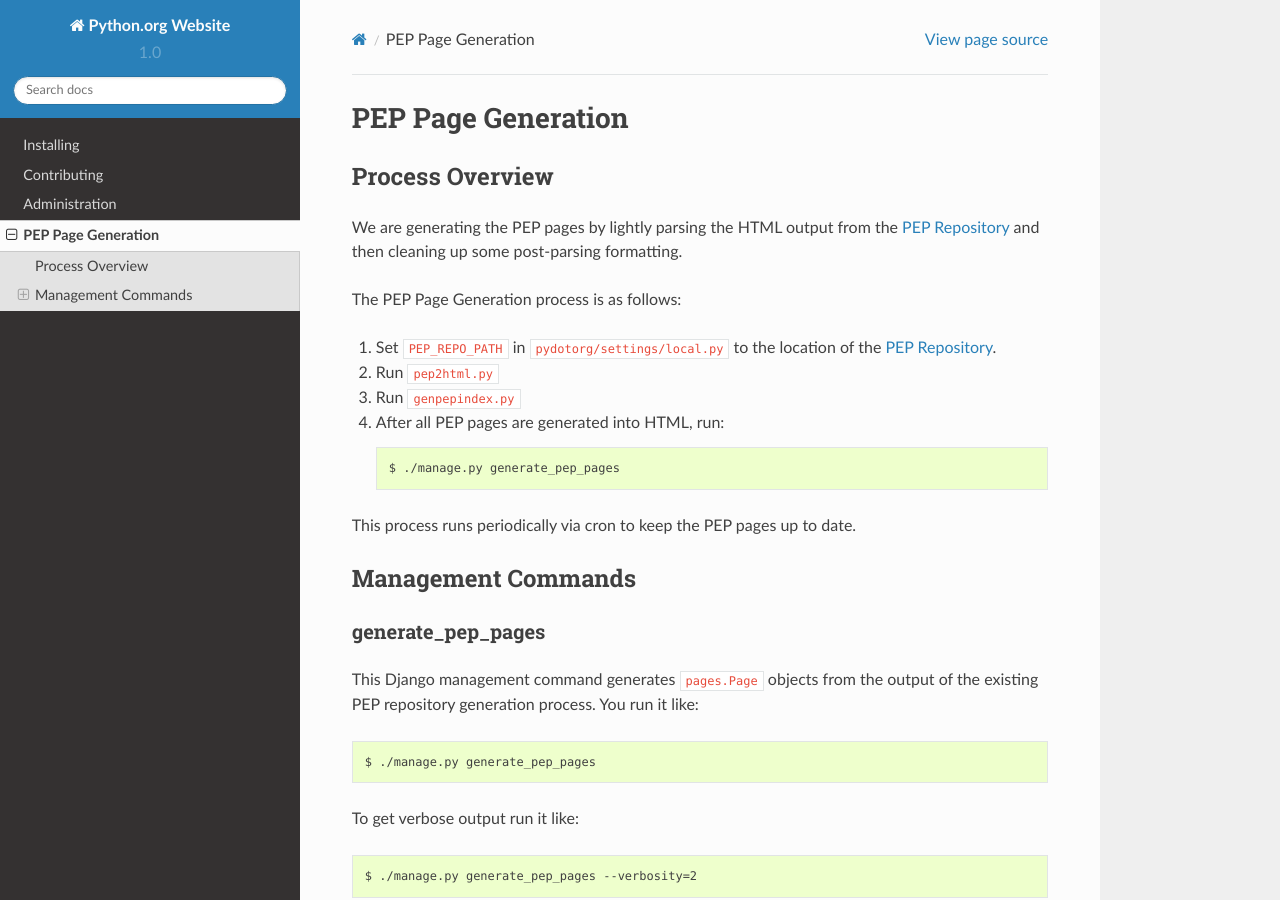
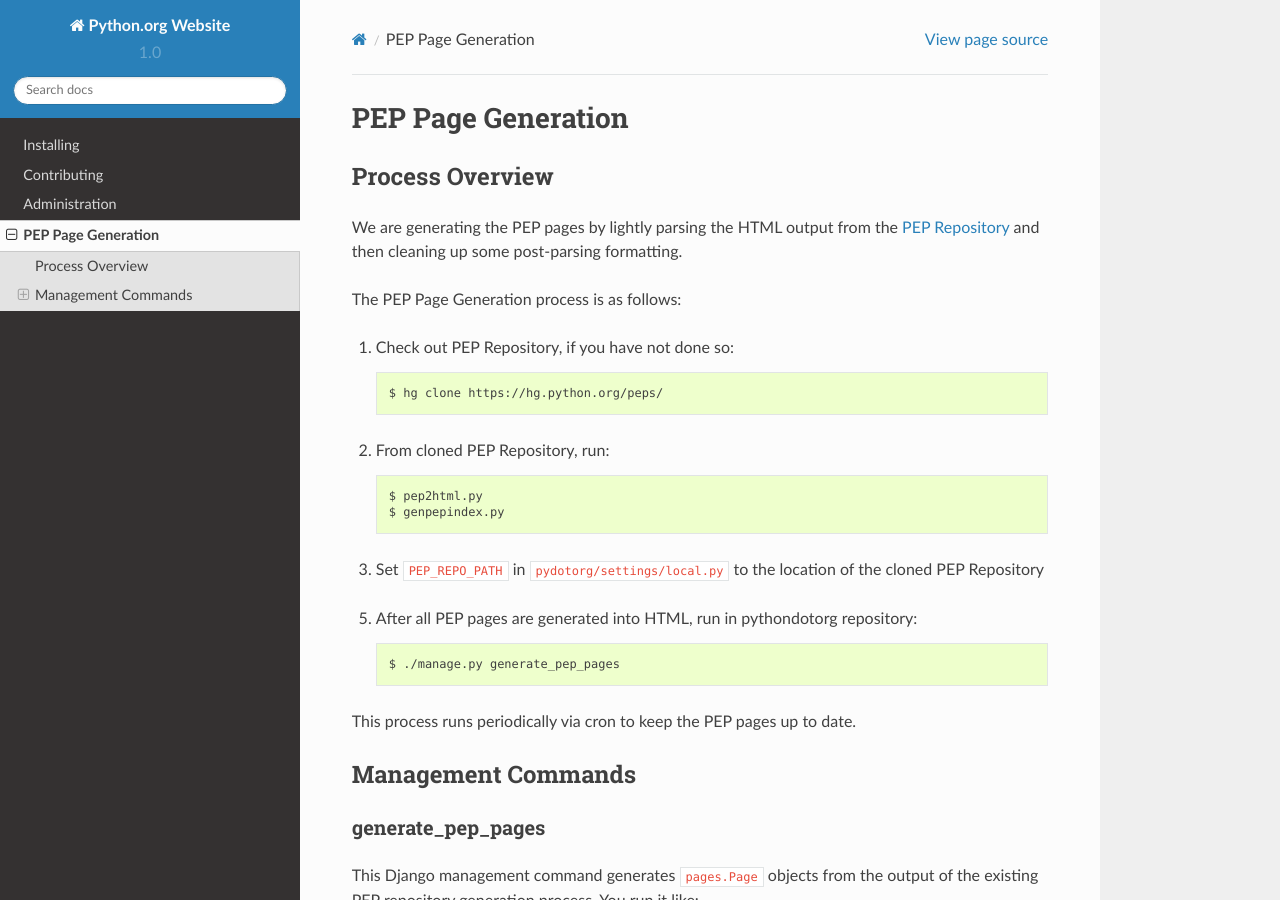
Before and after one commit to python/pythondotorg, a Sphinx documentation site: the page built from docs/source/pep_generation.rst, in a window 1280 px wide and 900 px high. Built offline with Sphinx 7.4.7 and the Read the Docs theme 2.0.0, drawn with Linux system fonts in a browser that asks for light colours.

Commit message:
Improve documentation for generating PEP pages. Add instruction on how to clone PEP repo.

```diff
--- a/docs/source/pep_generation.rst
+++ b/docs/source/pep_generation.rst
@@ -11,11 +11,20 @@ We are generating the PEP pages by lightly parsing the HTML output from the
 
 The PEP Page Generation process is as follows:
 
-1. Set ``PEP_REPO_PATH`` in ``pydotorg/settings/local.py`` to the location
-   of the `PEP Repository`_.
-2. Run ``pep2html.py``
-3. Run ``genpepindex.py``
-4. After all PEP pages are generated into HTML, run::
+1. Check out PEP Repository, if you have not done so::
+
+      $ hg clone https://hg.python.org/peps/
+
+2. From cloned PEP Repository, run::
+
+
+      $ pep2html.py
+      $ genpepindex.py
+
+3. Set ``PEP_REPO_PATH`` in ``pydotorg/settings/local.py`` to the location
+   of the cloned PEP Repository
+
+5. After all PEP pages are generated into HTML, run in pythondotorg repository::
 
    $ ./manage.py generate_pep_pages
 
```
